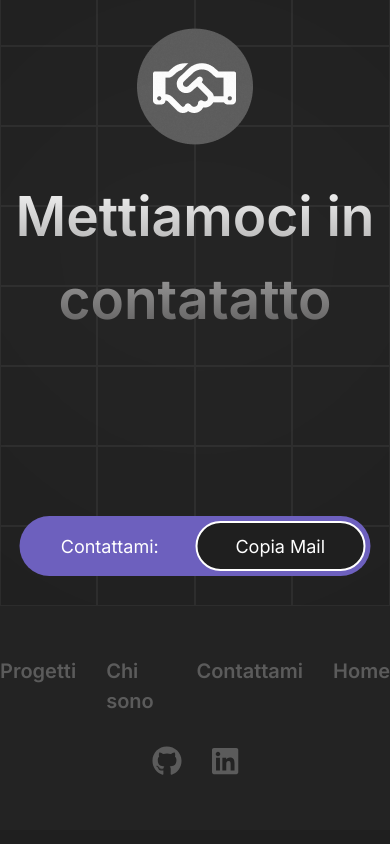
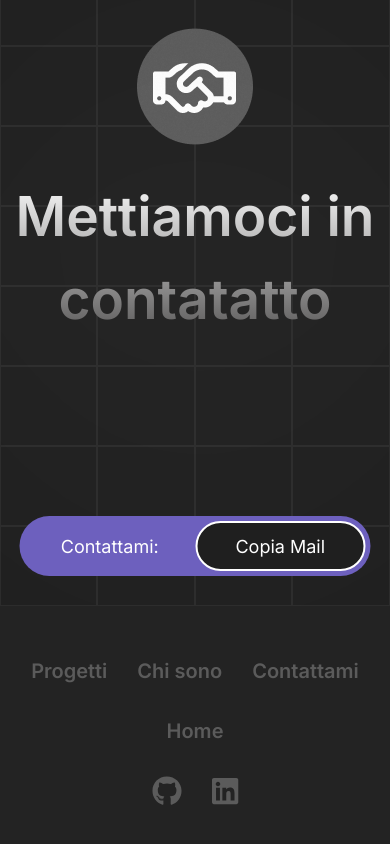
Before and after one commit to giacomofigus/portfolio, a Vue app: page / in a window 390 px wide. Shown: the part 3398-4242 px from the top of the page. Built offline with nearby package versions, Linux system fonts and the light colour scheme.

Commit message:
fix footer responsive

```diff
--- a/src/components/AppFooter.vue
+++ b/src/components/AppFooter.vue
@@ -44,6 +44,8 @@
 
         ul{
             display: flex;
+            flex-wrap: wrap;
+            justify-content: center;
             gap: 30px;
             margin-bottom: 30px;
         }
```
